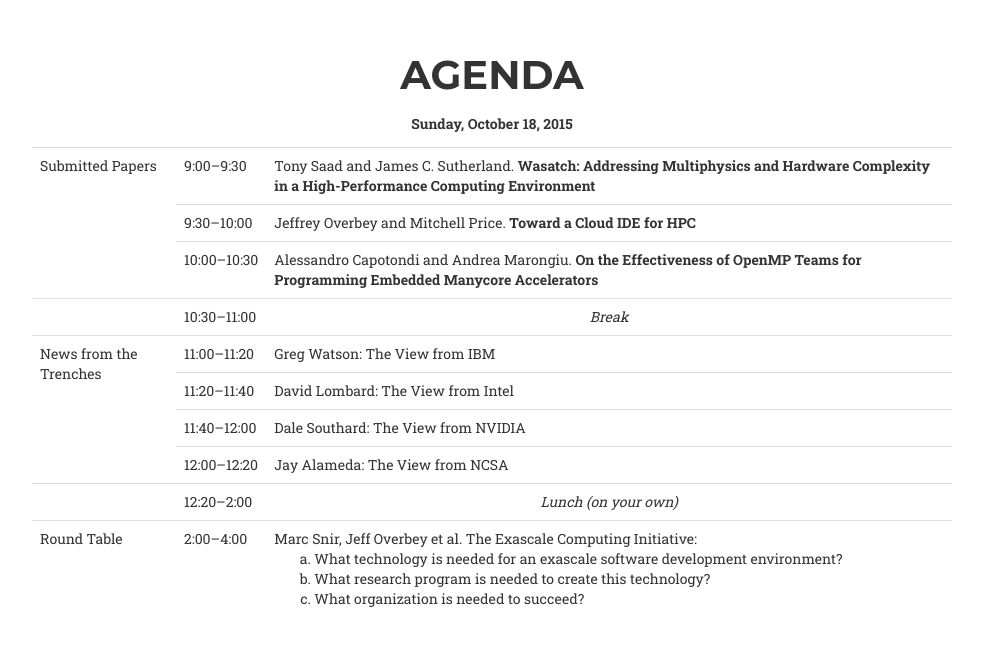
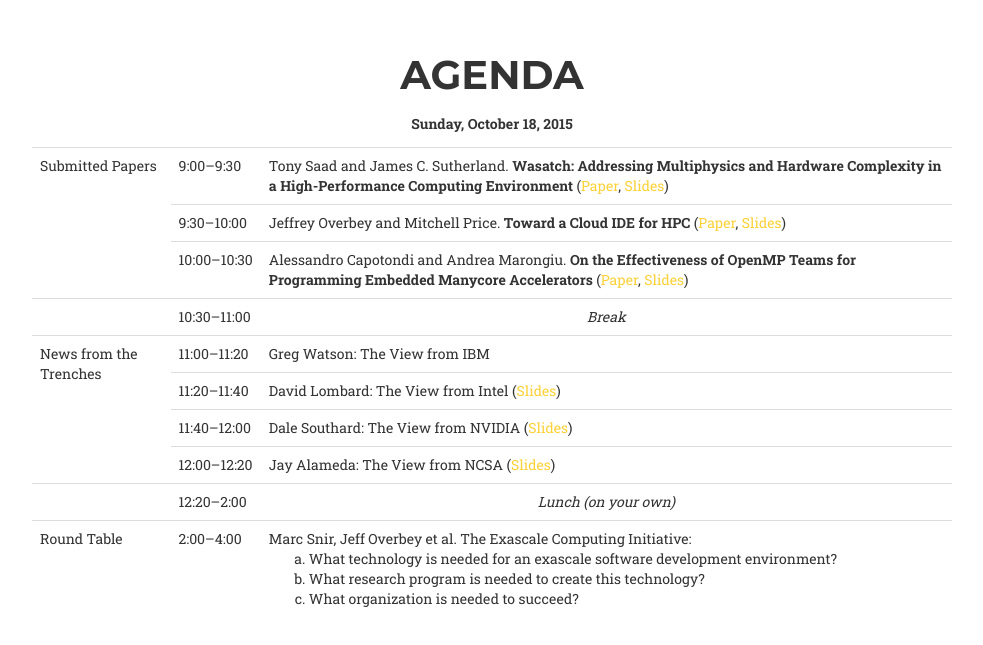
Before and after one commit to dehpc15/dehpc15.github.io, a plain HTML site: page index.html in a window 1280 px wide. Shown: the part 3016-3661 px from the top of the page, without its empty margins (148-1131 px from the left). Drawn offline with nearby package versions, Linux system fonts and the light colour scheme; a web font is replaced by a local one.

Commit message:
Added Proceedings

```diff
--- a/index.html
+++ b/index.html
@@ -205,15 +205,25 @@
                         <tr>
                             <td rowspan="3">Submitted Papers</td>
                             <td nowrap>9:00&ndash;9:30</td>
-                            <td>Tony Saad and James C. Sutherland. <b>Wasatch: Addressing Multiphysics and Hardware Complexity in a High-Performance Computing Environment</b></td>
+                            <td>Tony Saad and James C. Sutherland. <b>Wasatch: Addressing Multiphysics and Hardware Complexity in a High-Performance Computing Environment</b>
+                                (<a target="_blank" href="proceedings/saad-paper.pdf">Paper</a>,
+                                <a target="_blank" href="proceedings/saad-slides.pdf">Slides</a>)
+                            </td>
                         </tr>
                         <tr>
                             <td nowrap>9:30&ndash;10:00</td>
-                            <td>Jeffrey Overbey and Mitchell Price. <b>Toward a Cloud IDE for HPC</b></td>
+                            <td>Jeffrey Overbey and Mitchell Price. <b>Toward a Cloud IDE for HPC</b>
+                                (<a target="_blank" href="proceedings/overbey-paper.pdf">Paper</a>,
+                                <a target="_blank" href="proceedings/overbey-slides.pdf">Slides</a>)
+                            </td>
                         </tr>
                         <tr>
                             <td nowrap>10:00&ndash;10:30</td>
-                            <td>Alessandro Capotondi and Andrea Marongiu. <b>On the Effectiveness of OpenMP Teams for Programming Embedded Manycore Accelerators</b></td>
+                            <td>Alessandro Capotondi and Andrea Marongiu. <b>On the Effectiveness of OpenMP Teams for Programming Embedded Manycore Accelerators</b>
+                                (<a target="_blank" href="proceedings/marongiu-paper.pdf">Paper</a>,
+                                <!--a target="_blank" href="proceedings/marongiu-slides.pptx">PPTX Slides</a>,-->
+                                <a target="_blank" href="proceedings/marongiu-slides.pdf">Slides</a>)
+                            </td>
                         </tr>
                         <tr>
                             <td>&nbsp;</td>
@@ -227,15 +237,21 @@
                         </tr>
                         <tr>
                             <td nowrap>11:20&ndash;11:40</td>
-                            <td>David Lombard: The View from Intel</td>
+                            <td>David Lombard: The View from Intel
+                               (<a target="_blank" href="proceedings/lombard-slides.pdf">Slides</a>)
+                            </td>
                         </tr>
                         <tr>
                             <td nowrap>11:40&ndash;12:00</td>
-                            <td>Dale Southard: The View from NVIDIA</td>
+                            <td>Dale Southard: The View from NVIDIA
+                               (<a target="_blank" href="proceedings/southard-slides.pdf">Slides</a>)
+                            </td>
                         </tr>
                         <tr>
                             <td nowrap>12:00&ndash;12:20</td>
-                            <td>Jay Alameda: The View from NCSA</td>
+                            <td>Jay Alameda: The View from NCSA
+                                (<a target="_blank" href="proceedings/alameda-slides.pdf">Slides</a>)
+                            </td>
                         </tr>
                         <tr>
                             <td>&nbsp;</td>
```
Also changed, not shown: 9 other files.
